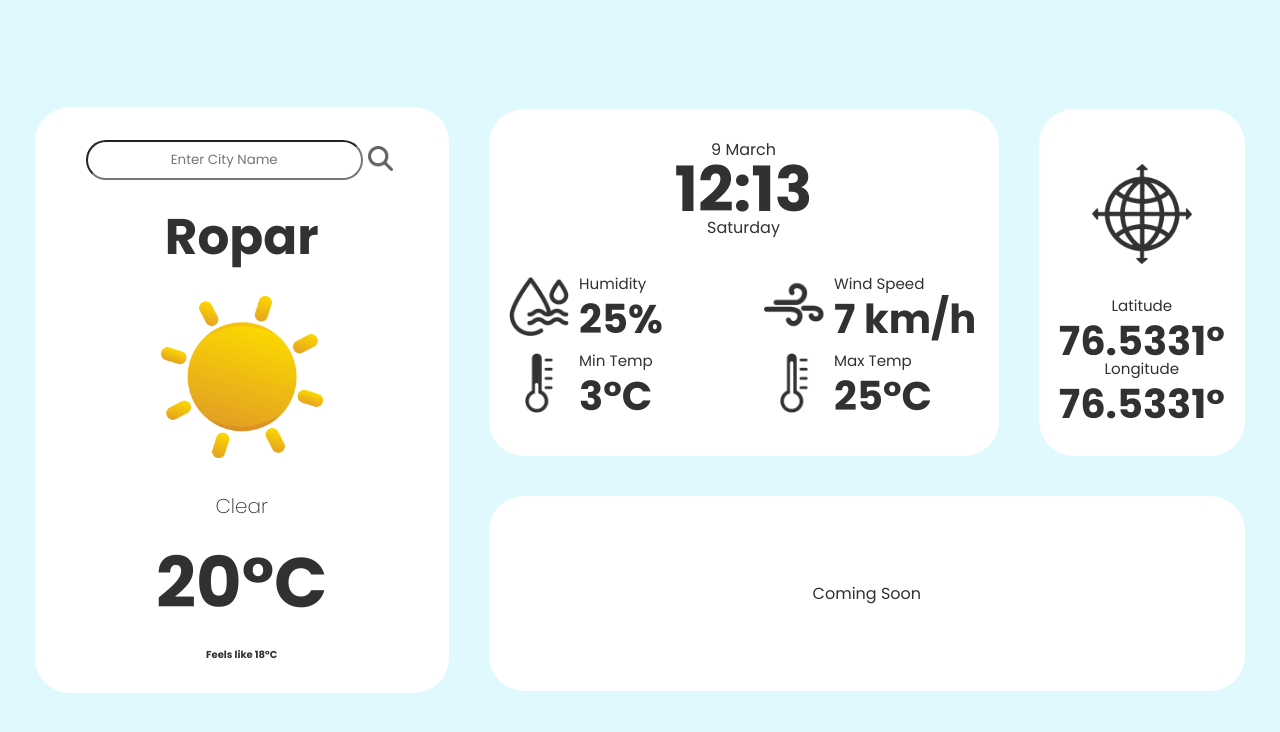
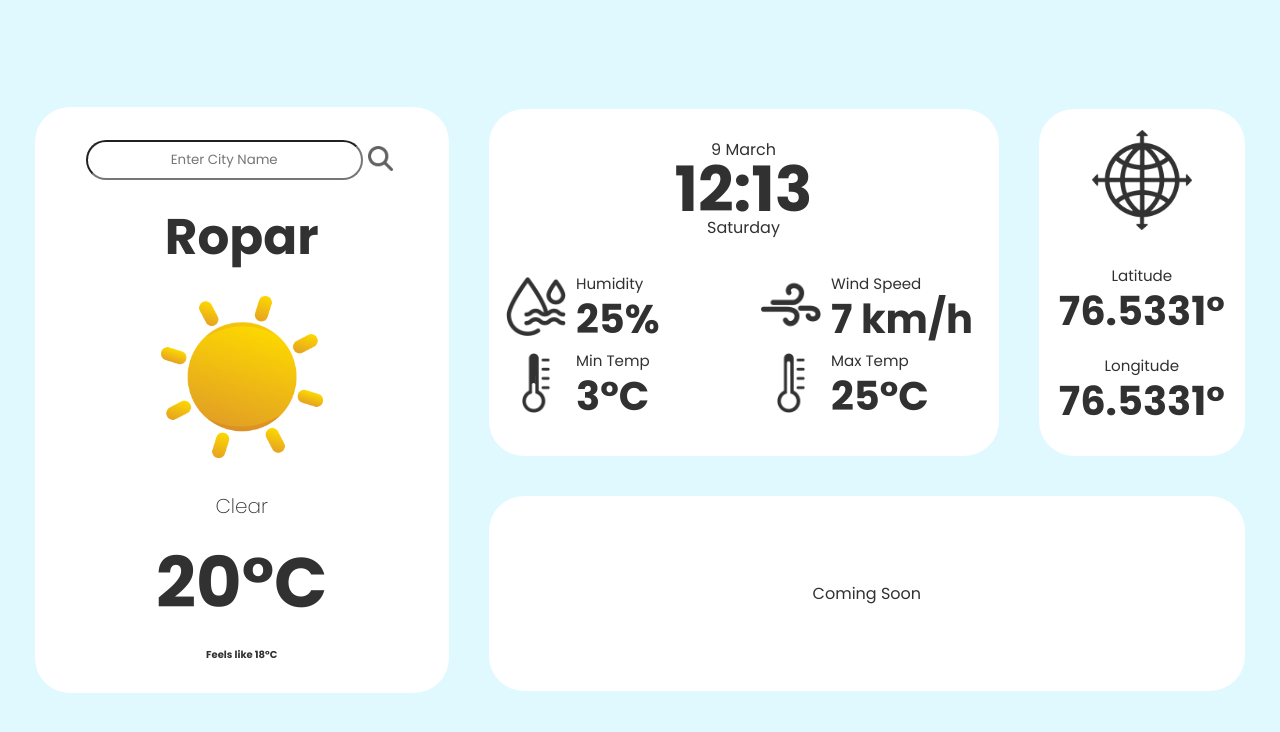
Before and after one commit to kvyns/Sky-sense, a plain HTML site: page index.html in a window 1280 px wide. Drawn offline with Linux system fonts and the light colour scheme; files whose address does not match are found by name.

Commit message:
Saved CSS and JS

```diff
--- a/script.js
+++ b/script.js
@@ -3,8 +3,6 @@
 // day
 // https://api.openweathermap.org/data/2.5/weather?q={city name}&appid={API key}
 
-console.log(screen.height)
-console.log(screen.width)
 const date = document.querySelector('.date')
 const time = document.querySelector('.time')
 const day = document.querySelector('.day')
--- a/styles.css
+++ b/styles.css
@@ -123,7 +123,7 @@ body{
     display: flex;
     flex-direction: row;
     align-items: center;
-    width: 213.8px;
+    width: 220px;
     padding:7px;
 }
 
@@ -152,8 +152,8 @@ body{
 .geopos{
     display: flex;
     flex-direction: column;
-    justify-content: center;
-    height: 80px;
+    justify-content: space-around;
+    height: 180px;
 
 }
 
```
